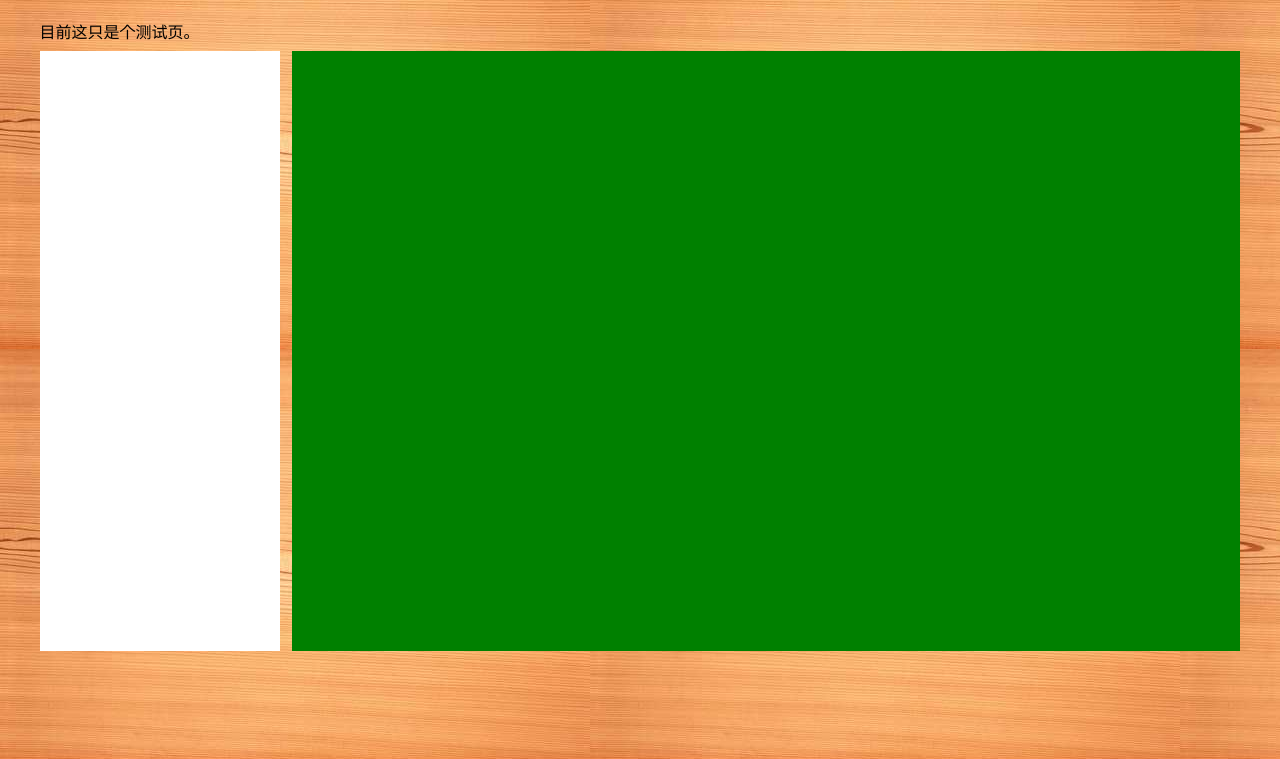
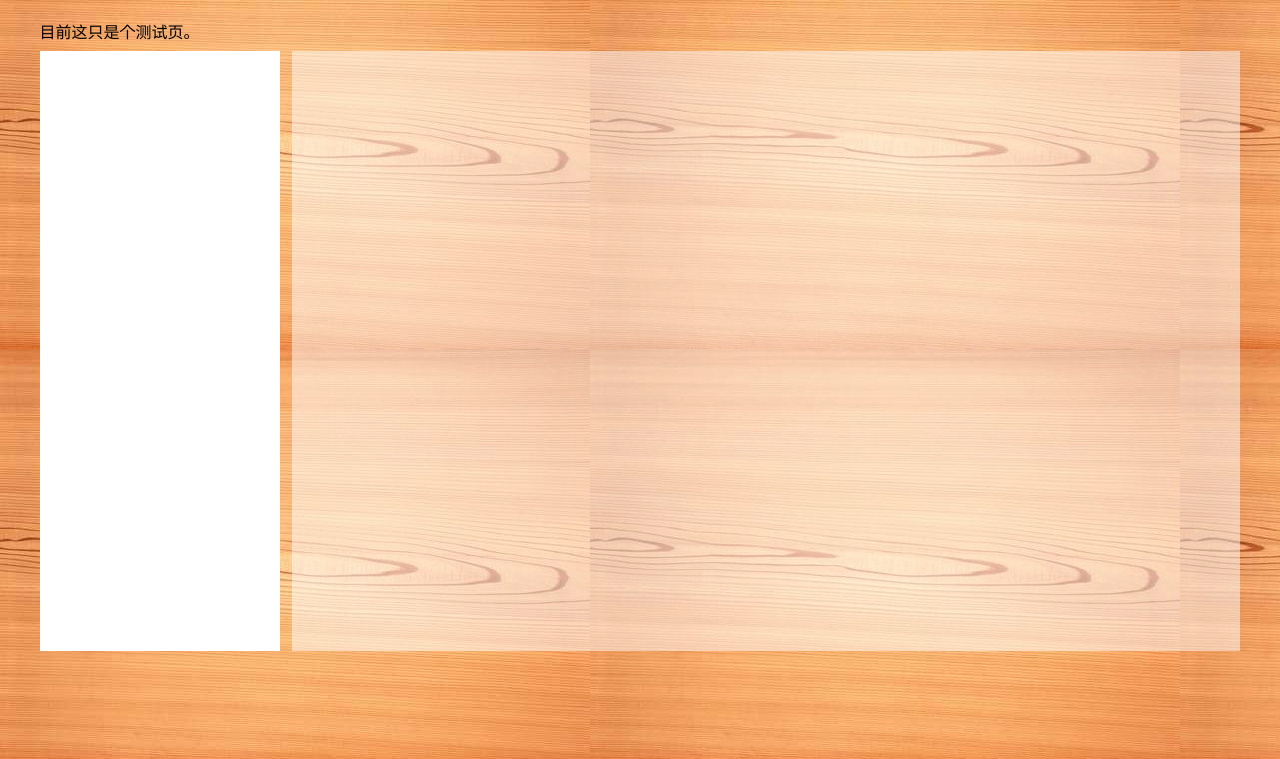
Before and after one commit to owlman/my_homepages, a plain HTML site: page index.html in a window 1280 px wide. Shown: the part 70-829 px from the top of the page. Drawn offline with Linux system fonts and the light colour scheme.

Commit message:
设定页面布局(修改背景色)。

```diff
--- a/css/style.css
+++ b/css/style.css
@@ -12,7 +12,6 @@ html {
 	margin: auto;
 	height: 600px;
 	width: 95%;
-
 }
 
 #side {
@@ -27,13 +26,15 @@ html {
 	margin: auto;
 	height: 600px;
 	width: 79%;
-	background-color: green;
+	background-color: white;
 	float: right;
+	filter:alpha(opacity=50);  /*支持 IE 浏览器*/
+	-moz-opacity:0.50; /*支持 FireFox 浏览器*/
+	opacity:0.50;  /*支持 Chrome, Opera, Safari 等浏览器*/
 }
 
 #footer {
 	margin: auto;
 	height: 100px;
 	width: 95%;
-
 }
```
